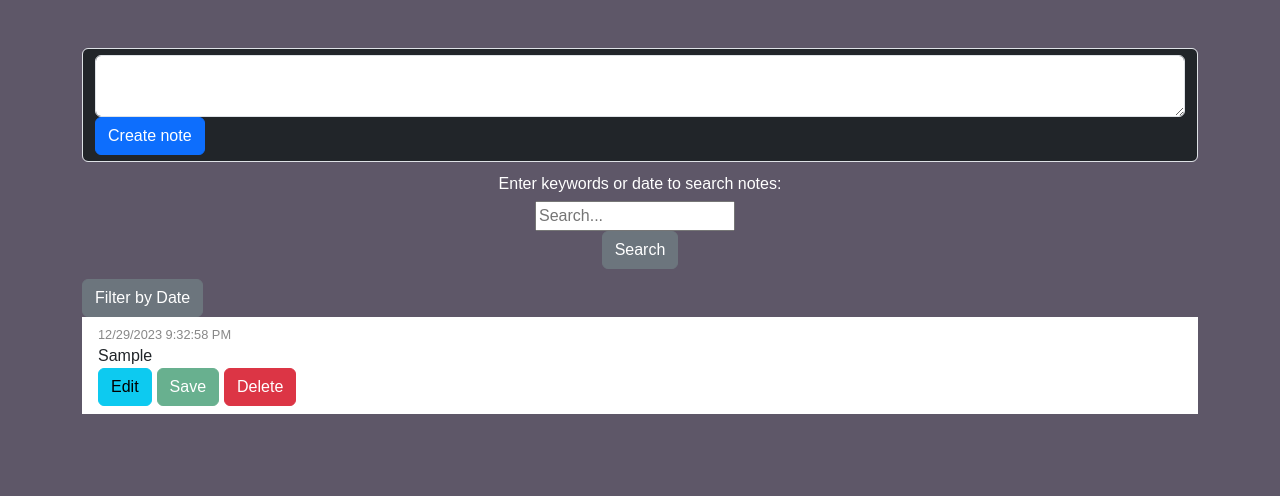
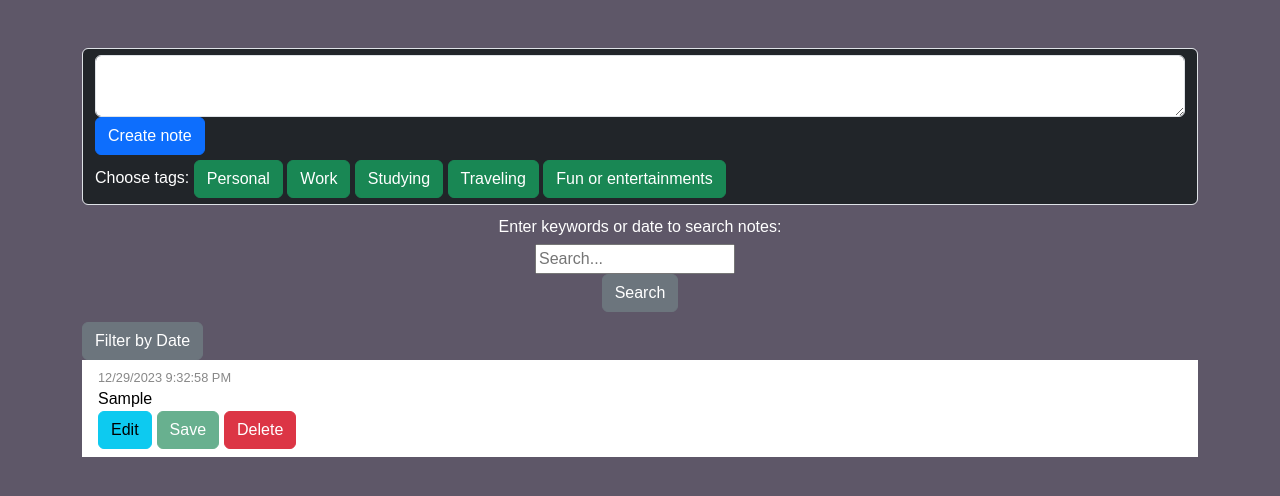
Before and after one commit to 2iliyxx/diary, a plain HTML site: page index.html in a window 1280 px wide. Both pictures are taken after typing "Sample" into the empty fields and a click on the button "Create note". Drawn offline with nearby package versions, Linux system fonts and the light colour scheme.

Commit message:
tags added

```diff
--- a/index.html
+++ b/index.html
@@ -19,6 +19,48 @@
         <button type="button" class="btn btn-primary" id="create">
           Create note
         </button>
+        <div class="tags">
+          <span id="chooseTags"> Choose tags: </span>
+          <input
+            type="checkbox"
+            class="btn-check"
+            id="btn-check"
+            autocomplete="off"
+          />
+          <label class="btn btn-success" for="btn-check">Personal</label>
+
+          <input
+            type="checkbox"
+            class="btn-check"
+            id="btn-check-2"
+            autocomplete="off"
+          />
+          <label class="btn btn-success" for="btn-check-2">Work</label>
+
+          <input
+            type="checkbox"
+            class="btn-check"
+            id="btn-check-3"
+            autocomplete="off"
+          />
+          <label class="btn btn-success" for="btn-check-3">Studying</label>
+          <input
+            type="checkbox"
+            class="btn-check"
+            id="btn-check-4"
+            autocomplete="off"
+          />
+          <label class="btn btn-success" for="btn-check-4">Traveling</label>
+          <input
+            type="checkbox"
+            class="btn-check"
+            id="btn-check-5"
+            autocomplete="off"
+          />
+          <label class="btn btn-success" for="btn-check-5"
+            >Fun or entertainments</label
+          >
+        </div>
       </div>
       <div class="search-container">
         <div class="input-label">Enter keywords or date to search notes:</div>
@@ -38,5 +80,10 @@
       <ul class="list-group list-group-flush" id="diary"></ul>
     </div>
     <script src="script.js"></script>
+    <script
+      src="https://cdn.jsdelivr.net/npm/bootstrap@5.3.2/dist/js/bootstrap.bundle.min.js"
+      integrity="sha384-C6RzsynM9kWDrMNeT87bh95OGNyZPhcTNXj1NW7RuBCsyN/o0jlpcV8Qyq46cDfL"
+      crossorigin="anonymous"
+    ></script>
   </body>
 </html>
--- a/script.js
+++ b/script.js
@@ -4,16 +4,39 @@ const list = document.querySelector("#diary");
 const filterBtn = document.querySelector("#filterByDate");
 const searchInput = document.querySelector("#searchInput");
 const searchBtn = document.querySelector("#searchButton");
+const tagsGroup = document.querySelector(".tags");
 let notes = [];
 let visibleNotes = notes;
 let mode = 1;
 
 createButton.addEventListener("click", () => {
   if (input.value !== "") {
+    var personalTag = tagsGroup.querySelector("#btn-check");
+    var workTag = tagsGroup.querySelector("#btn-check-2");
+    var studyingTag = tagsGroup.querySelector("#btn-check-3");
+    var travelingTag = tagsGroup.querySelector("#btn-check-4");
+    var funTag = tagsGroup.querySelector("#btn-check-5");
     const date = new Date();
     const localDate =
       date.toLocaleDateString() + " " + date.toLocaleTimeString();
-    notes.push({ note: input.value, date: localDate });
+    noteObject = {
+      note: input.value,
+      date: localDate,
+      tags: {
+        personal: personalTag.checked,
+        work: workTag.checked,
+        studying: studyingTag.checked,
+        traveling: travelingTag.checked,
+        fun: funTag.checked,
+      },
+    };
+    notes.push(noteObject);
+    personalTag.checked =
+      workTag.checked =
+      studyingTag.checked =
+      travelingTag.checked =
+      funTag.checked =
+        false;
     input.value = "";
     render(notes);
   } else {
@@ -73,6 +96,7 @@ searchBtn.addEventListener("click", function () {
     visibleNotes = filteredNotes;
     render(filteredNotes);
   } else {
+    visibleNotes = notes;
     render(notes);
   }
 });
@@ -81,10 +105,7 @@ function render(arr) {
   list.innerHTML = "";
   for (let i = 0; i < arr.length; i++) {
     const { note, date } = arr[i];
-    list.insertAdjacentHTML(
-      "beforeend",
-      getHtml(note, date, i, arr[i].isEditable)
-    );
+    list.insertAdjacentHTML("beforeend", getHtml(note, date, i));
   }
 }
 
@@ -92,7 +113,7 @@ function render(arr) {
 list.addEventListener("click", function (event) {
   const listItem = event.target.closest(".list-group-item");
   if (!listItem) return;
-  const index = listItem.dataset.indexl;
+  const index = listItem.dataset.index;
   const editButton = listItem.querySelector(".edit-btn");
   const saveButton = listItem.querySelector(".save-btn");
   const deleteButton = listItem.querySelector(".delete-btn");
--- a/style.css
+++ b/style.css
@@ -9,6 +9,7 @@ body {
   overflow-wrap: break-word; /* Перенос слов, чтобы текст влезал в блок */
   word-wrap: break-word; /* Поддержка для старых браузеров */
   max-width: 100%; /* Ширина блока не больше 100% контейнера */
+  color: black;
 }
 .note-date {
   display: block;
@@ -58,3 +59,11 @@ body {
 .save-btn {
   margin-right: 5px;
 }
+
+.tags {
+  padding-top: 5px;
+}
+
+#chooseTags {
+  color: white;
+}
```
Also changed, not shown: ideas.txt.
